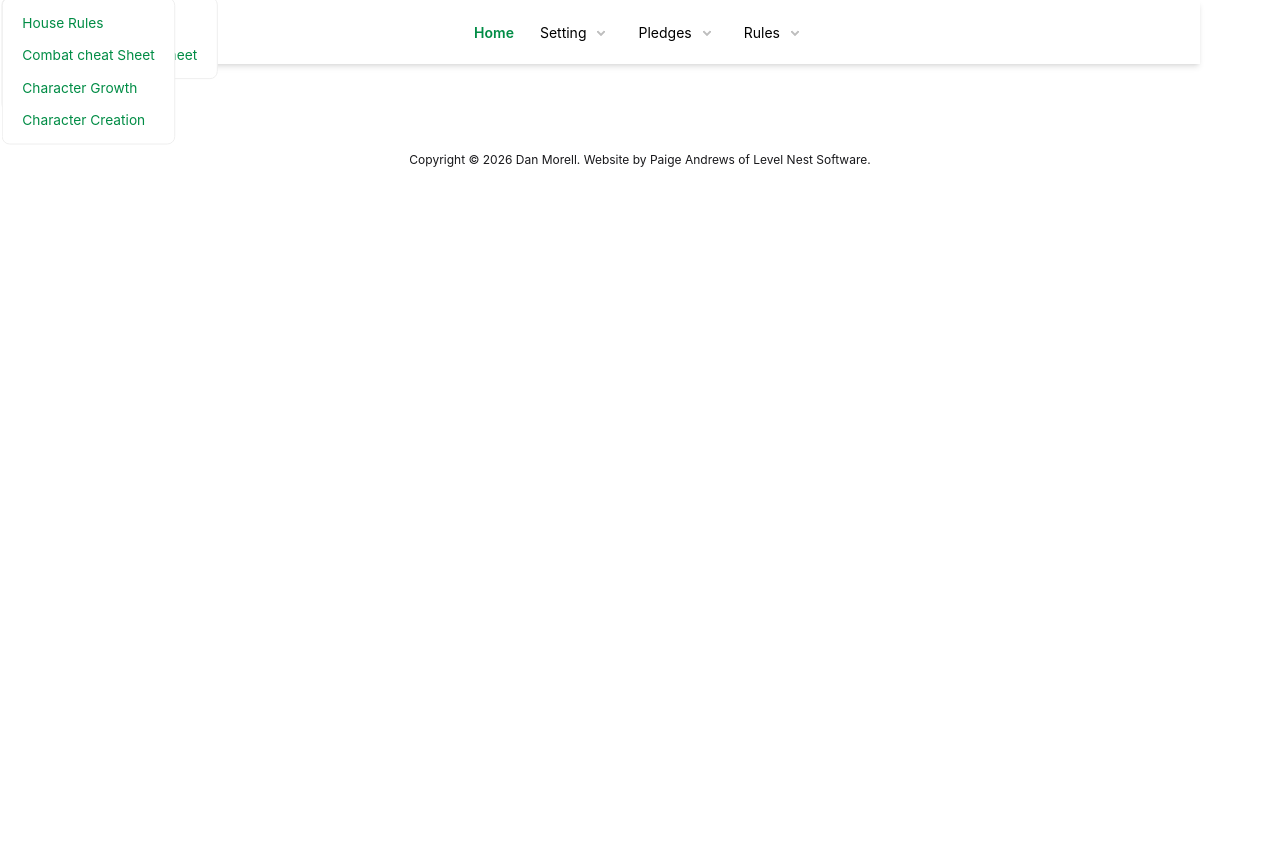
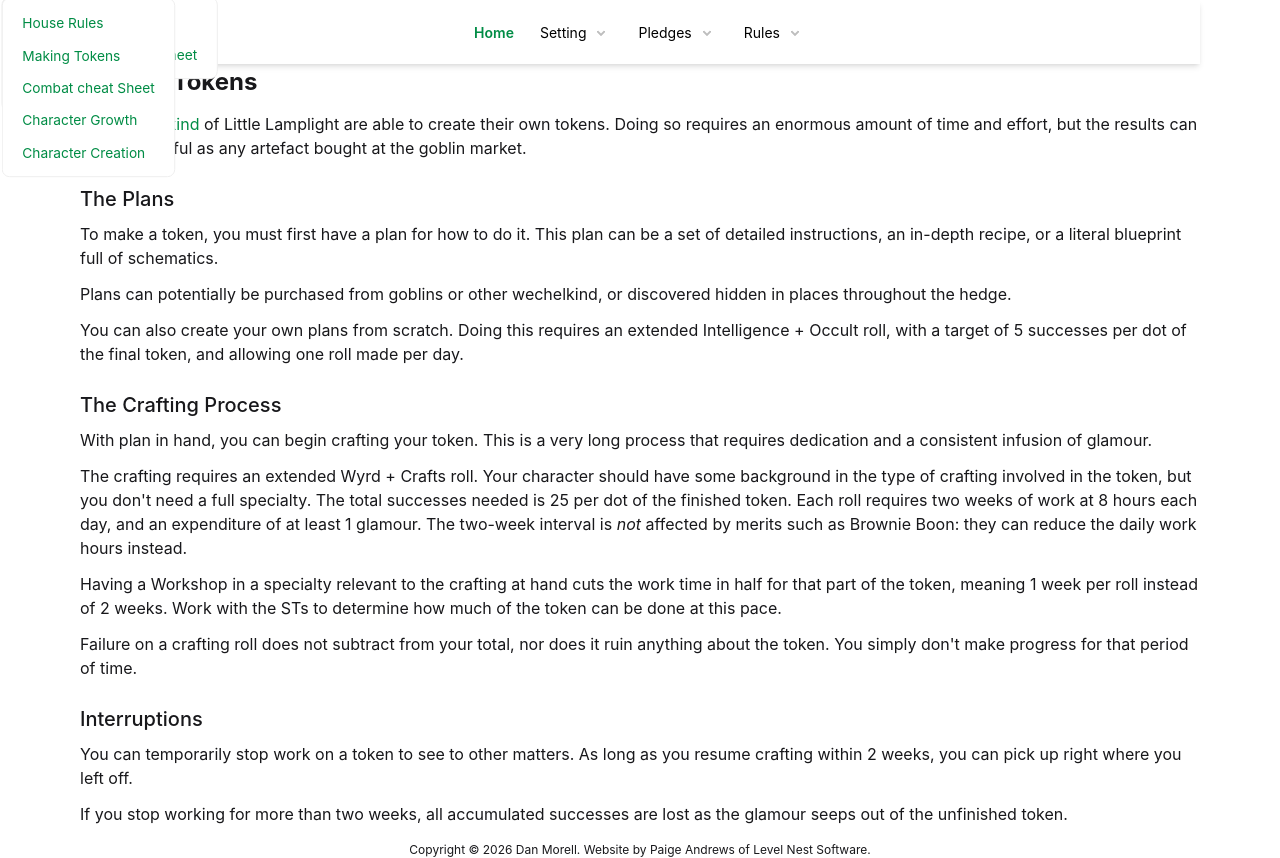
Before and after one commit to aurule/little-lamplight, a SvelteKit app: page /rules/house-rules/token-making in a window 1280 px wide. Before the commit this address had no page. Before the commit the page ends 800 px from the top, so only its background shows below. Built offline with nearby package versions, Linux system fonts and the light colour scheme.

Commit message:
Add token rules page

```diff
--- a/src/routes/components/Navigation.svelte
+++ b/src/routes/components/Navigation.svelte
@@ -27,6 +27,7 @@
       <div id="a3" popover>
         <ul class="menu">
           <li><a href="/rules/house-rules">House Rules</a></li>
+          <li><a href="/rules/house-rules/token-making">Making Tokens</a></li>
           <li><a href="/rules/cheat-sheet/combat">Combat cheat Sheet</a></li>
           <li><a href="/rules/growth">Character Growth</a></li>
           <li><a href="/rules/creation">Character Creation</a></li>
--- /dev/null
+++ b/src/routes/rules/house-rules/token-making/+page.svelte
@@ -0,0 +1,57 @@
+<script lang="ts">
+  import DiceRoll from "$lib/components/rolls/DiceRoll.svelte";
+  import Modifier from "$lib/components/rolls/Modifier.svelte";
+</script>
+
+<svelte:head>
+  <title>Making Tokens | Little Lamplight</title>
+</svelte:head>
+
+<h1>Making Tokens</h1>
+
+<p>The <a href="/setting/glossary#wechelkind">wechelkind</a> of Little Lamplight are able to create their own tokens. Doing so requires an enormous amount of time and effort, but the results can be as powerful as any artefact bought at the goblin market.</p>
+
+<h2>The Plans</h2>
+
+<p>To make a token, you must first have a plan for how to do it. This plan can be a set of detailed instructions, an in-depth recipe, or a literal blueprint full of schematics.</p>
+
+<p>Plans can potentially be purchased from goblins or other wechelkind, or discovered hidden in places throughout the hedge.</p>
+
+<p>You can also create your own plans from scratch. Doing this requires an extended Intelligence + Occult roll, with a target of 5 successes per dot of the final token, and allowing one roll made per day.</p>
+
+<DiceRoll
+  name="Create a Token Plan"
+  attribute="Intelligence"
+  skill="Occult"
+  target="5 successes / dot of the fininshed token"
+  interval="1 day"
+  >
+</DiceRoll>
+
+<h2>The Crafting Process</h2>
+
+<p>With plan in hand, you can begin crafting your token. This is a very long process that requires dedication and a consistent infusion of glamour.</p>
+
+<p>The crafting requires an extended Wyrd + Crafts roll. Your character should have some background in the type of crafting involved in the token, but you don't need a full specialty. The total successes needed is 25 per dot of the finished token. Each roll requires two weeks of work at 8 hours each day, and an expenditure of at least 1 glamour. The two-week interval is <em>not</em> affected by merits such as Brownie Boon: they can reduce the daily work hours instead.</p>
+
+<p>Having a Workshop in a specialty relevant to the crafting at hand cuts the work time in half for that part of the token, meaning 1 week per roll instead of 2 weeks. Work with the STs to determine how much of the token can be done at this pace.</p>
+
+<p>Failure on a crafting roll does not subtract from your total, nor does it ruin anything about the token. You simply don't make progress for that period of time.</p>
+
+<DiceRoll
+  name="Craft a Token"
+  attribute="Wyrd"
+  skill="Craft"
+  target="25 successes / dot of the finished token"
+  interval="2 weeks of 8 hour days"
+  cost="1 glamour / roll"
+  >
+  <Modifier bonus={1} situation="Each additional glamour spent. You can only spend 5 glamour in total on token crafting each month." />
+  <Modifier bonus={2} situation="Working 16+ hours each day. This can be reduced by merits like Brownie Boon." />
+</DiceRoll>
+
+<h2>Interruptions</h2>
+
+<p>You can temporarily stop work on a token to see to other matters. As long as you resume crafting within 2 weeks, you can pick up right where you left off.</p>
+
+<p>If you stop working for more than two weeks, all accumulated successes are lost as the glamour seeps out of the unfinished token.</p>
```
